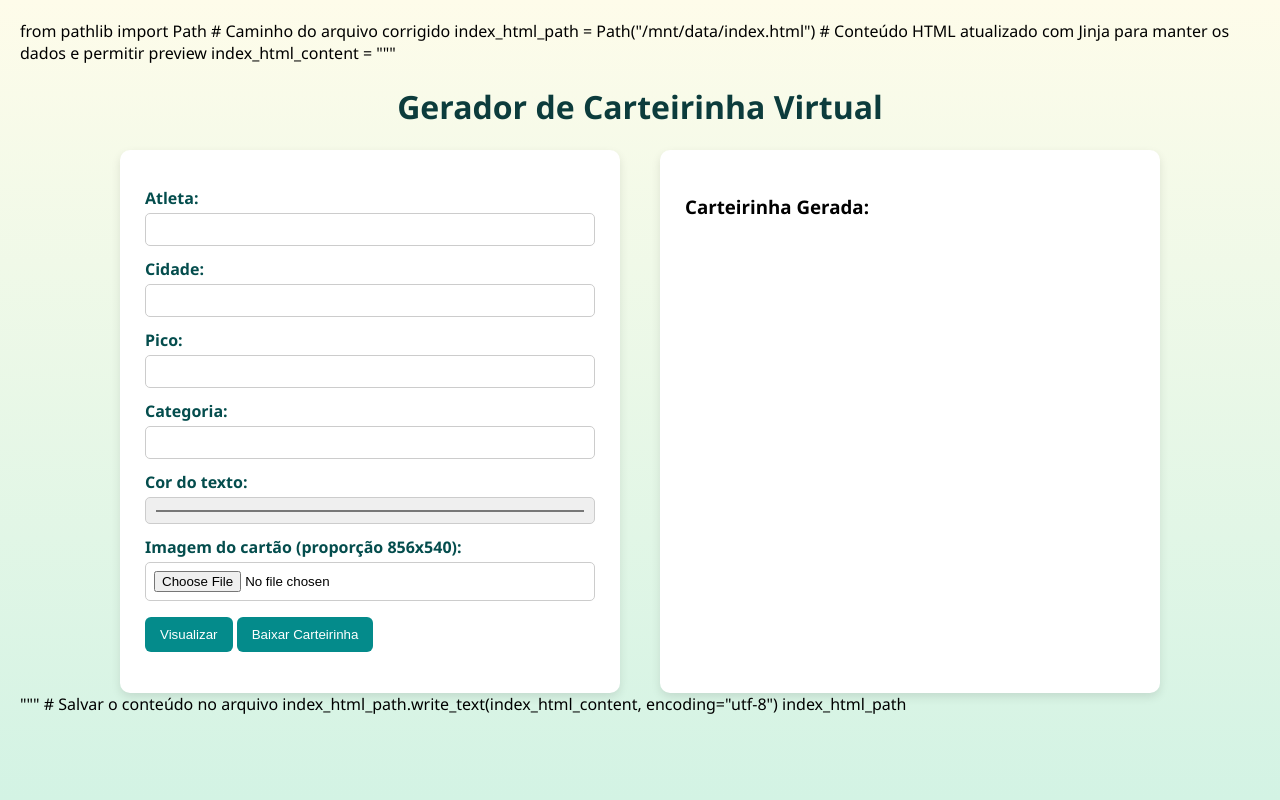
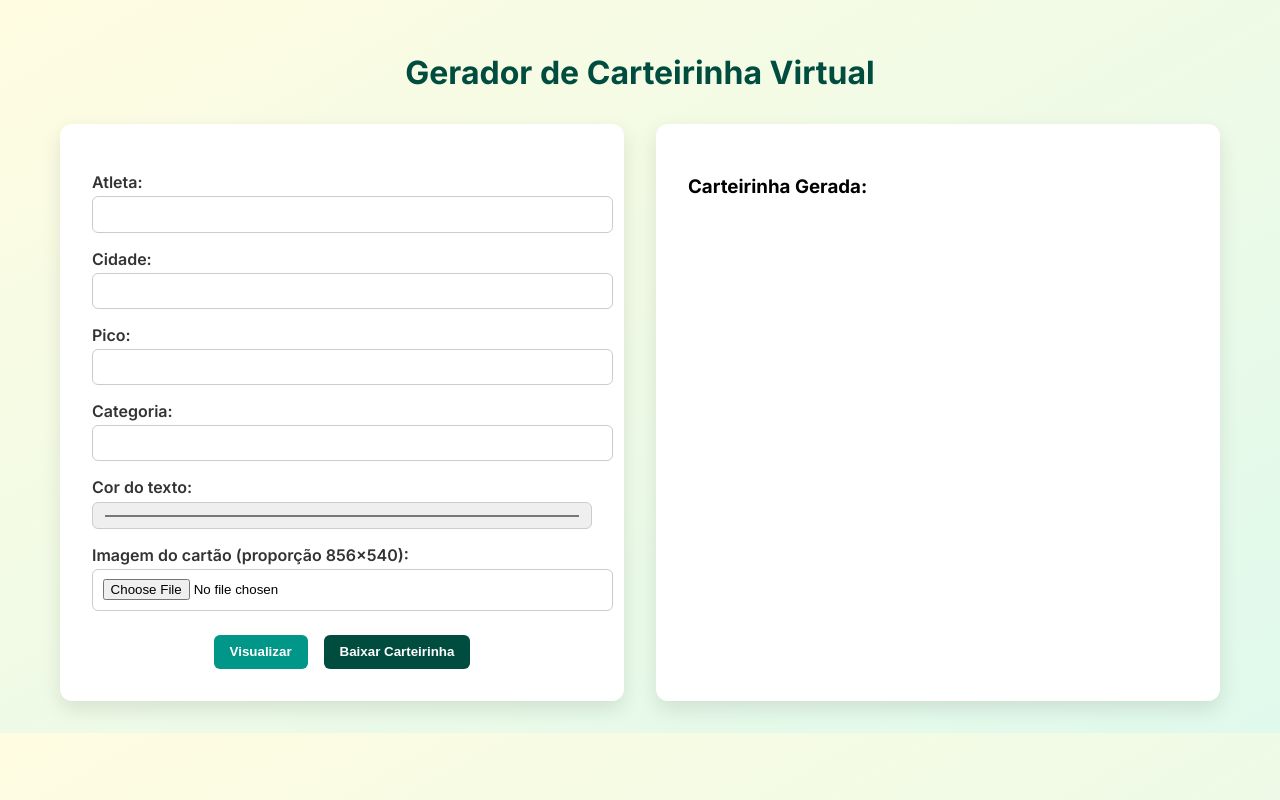
Before and after one commit to rodrigocssoares/carteirinha-virtual, a Flask app: page / in a window 1280 px wide. Run offline with Flask 3, Linux system fonts and the light colour scheme.

Commit message:
Nova versão com visual praia leve, preview em tempo real e download direto

```diff
--- a/templates/index.html
+++ b/templates/index.html
@@ -1,114 +1,113 @@
-from pathlib import Path
-
-# Caminho do arquivo corrigido
-index_html_path = Path("/mnt/data/index.html")
-
-# Conteúdo HTML atualizado com Jinja para manter os dados e permitir preview
-index_html_content = """
 <!DOCTYPE html>
 <html lang="pt-br">
 <head>
     <meta charset="UTF-8">
+    <meta name="viewport" content="width=device-width, initial-scale=1.0">
     <title>Gerador de Carteirinha Virtual</title>
+    <link href="https://fonts.googleapis.com/css2?family=Inter:wght@400;600;700&display=swap" rel="stylesheet">
     <style>
         body {
-            font-family: 'Segoe UI', sans-serif;
-            background: linear-gradient(to bottom, #fefcea, #d3f3e4);
+            font-family: 'Inter', sans-serif;
+            background: linear-gradient(to bottom right, #fffce1, #dff9ec);
             margin: 0;
-            padding: 20px;
+            padding: 2rem;
         }
         h1 {
             text-align: center;
-            color: #0c3c3c;
+            color: #004d40;
+            margin-bottom: 2rem;
         }
         .container {
             display: flex;
+            flex-wrap: wrap;
             justify-content: center;
-            gap: 40px;
-            flex-wrap: wrap;
+            gap: 2rem;
         }
-        .form-section, .card-preview {
-            background: #fff;
-            border-radius: 10px;
-            padding: 25px;
-            box-shadow: 0 4px 10px rgba(0,0,0,0.1);
-            max-width: 450px;
-            flex-grow: 1;
+        .form-container, .preview-container {
+            background-color: white;
+            padding: 2rem;
+            border-radius: 12px;
+            box-shadow: 0 8px 20px rgba(0,0,0,0.1);
+            flex: 1 1 350px;
+            max-width: 500px;
         }
-        .form-section label {
+        label {
+            font-weight: 600;
             display: block;
-            margin-top: 12px;
-            font-weight: bold;
-            color: #044d4d;
+            margin-top: 1rem;
+            margin-bottom: 0.25rem;
+            color: #333;
         }
-        .form-section input[type="text"],
-        .form-section input[type="color"],
-        .form-section input[type="file"] {
+        input[type="text"], input[type="color"], input[type="file"] {
             width: 100%;
-            padding: 8px;
-            margin-top: 4px;
-            border-radius: 5px;
+            padding: 0.6rem;
             border: 1px solid #ccc;
+            border-radius: 6px;
         }
-        .form-section button {
-            margin-top: 16px;
-            padding: 10px 15px;
-            background-color: #048b8b;
-            color: #fff;
+        button {
+            margin-top: 1.5rem;
+            padding: 0.6rem 1rem;
             border: none;
             border-radius: 6px;
             cursor: pointer;
+            font-weight: 600;
         }
-        .form-section button:hover {
-            background-color: #036363;
+        .btn-group {
+            display: flex;
+            gap: 1rem;
+            justify-content: center;
         }
-        .card-preview img {
-            width: 100%;
-            border-radius: 10px;
-            margin-top: 10px;
-            box-shadow: 0 2px 6px rgba(0,0,0,0.2);
+        .btn-visualizar {
+            background-color: #009688;
+            color: white;
+        }
+        .btn-baixar {
+            background-color: #004d40;
+            color: white;
+        }
+        .preview-container img {
+            max-width: 100%;
+            border-radius: 8px;
+            margin-top: 1rem;
         }
     </style>
 </head>
 <body>
     <h1>Gerador de Carteirinha Virtual</h1>
     <div class="container">
-        <div class="form-section">
+        <div class="form-container">
             <form method="POST" enctype="multipart/form-data">
-                <label for="nome">Atleta:</label>
-                <input type="text" id="nome" name="nome" value="{{ nome or '' }}" required>
+                <label for="name">Atleta:</label>
+                <input type="text" id="name" name="name" value="{{ name }}" required>
 
-                <label for="cidade">Cidade:</label>
-                <input type="text" id="cidade" name="cidade" value="{{ cidade or '' }}" required>
+                <label for="city">Cidade:</label>
+                <input type="text" id="city" name="city" value="{{ city }}" required>
 
                 <label for="pico">Pico:</label>
-                <input type="text" id="pico" name="pico" value="{{ pico or '' }}" required>
+                <input type="text" id="pico" name="pico" value="{{ pico }}" required>
 
                 <label for="categoria">Categoria:</label>
-                <input type="text" id="categoria" name="categoria" value="{{ categoria or '' }}" required>
+                <input type="text" id="categoria" name="categoria" value="{{ categoria }}" required>
 
-                <label for="cor">Cor do texto:</label>
-                <input type="color" id="cor" name="cor" value="{{ cor or '#FFFFFF' }}">
+                <label for="color">Cor do texto:</label>
+                <input type="color" id="color" name="color" value="{{ color }}">
 
-                <label for="imagem">Imagem do cartão (proporção 856x540):</label>
-                <input type="file" id="imagem" name="imagem">
+                <label for="image">Imagem do cartão (proporção 856x540):</label>
+                <input type="file" id="image" name="image">
 
-                <button type="submit" name="action" value="preview">Visualizar</button>
-                <button type="submit" name="action" value="download">Baixar Carteirinha</button>
+                <div class="btn-group">
+                    <button type="submit" name="action" value="preview" class="btn-visualizar">Visualizar</button>
+                    <button type="submit" name="action" value="download" class="btn-baixar">Baixar Carteirinha</button>
+                </div>
             </form>
         </div>
 
-        <div class="card-preview">
+        <div class="preview-container">
             <h3>Carteirinha Gerada:</h3>
-            {% if imagem_gerada %}
-                <img src="{{ imagem_gerada }}" alt="Carteirinha Gerada">
+            {% if card_url %}
+                <img src="{{ card_url }}" alt="Carteirinha">
             {% endif %}
         </div>
     </div>
 </body>
 </html>
-"""
-
-# Salvar o conteúdo no arquivo
-index_html_path.write_text(index_html_content, encoding="utf-8")
-index_html_path
```
